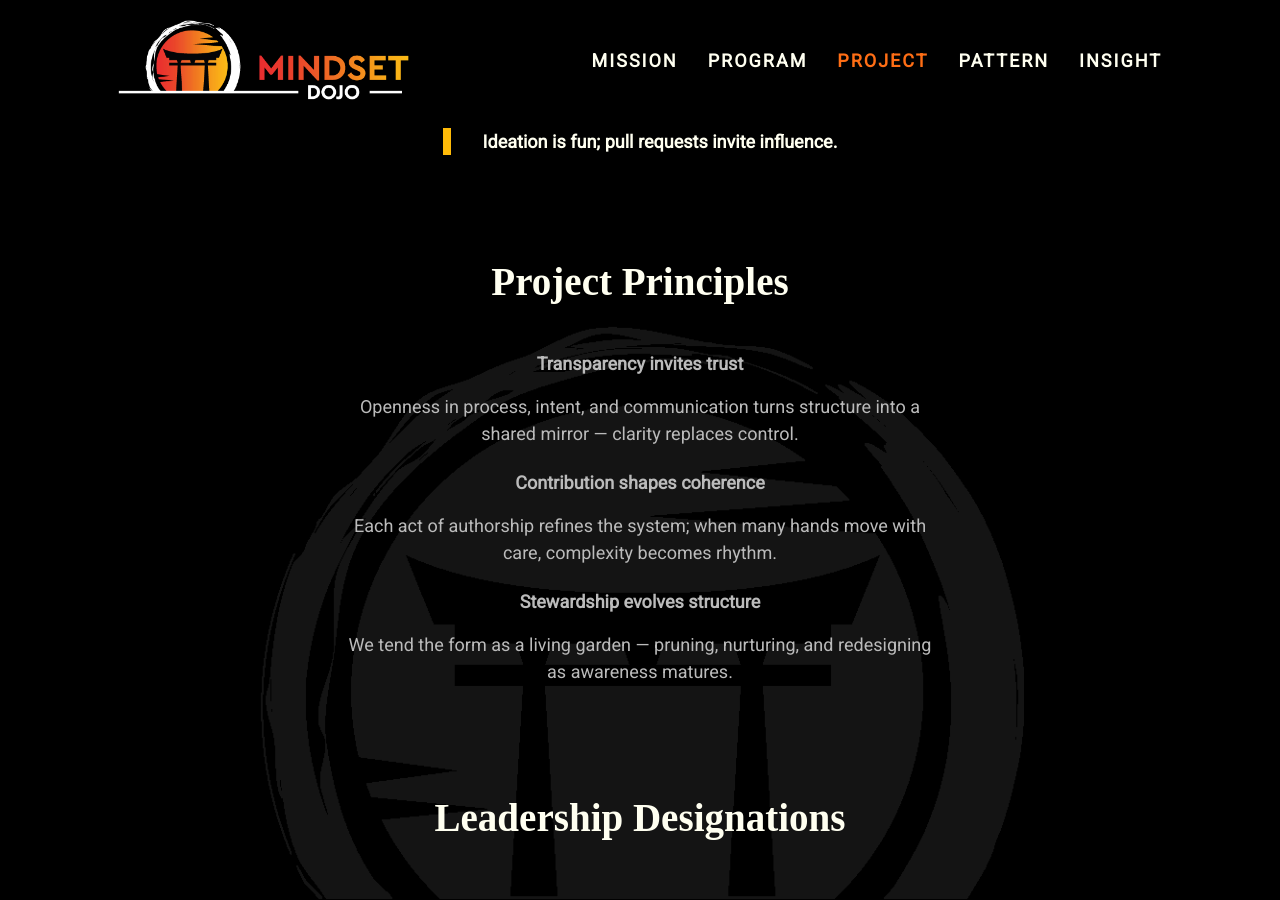
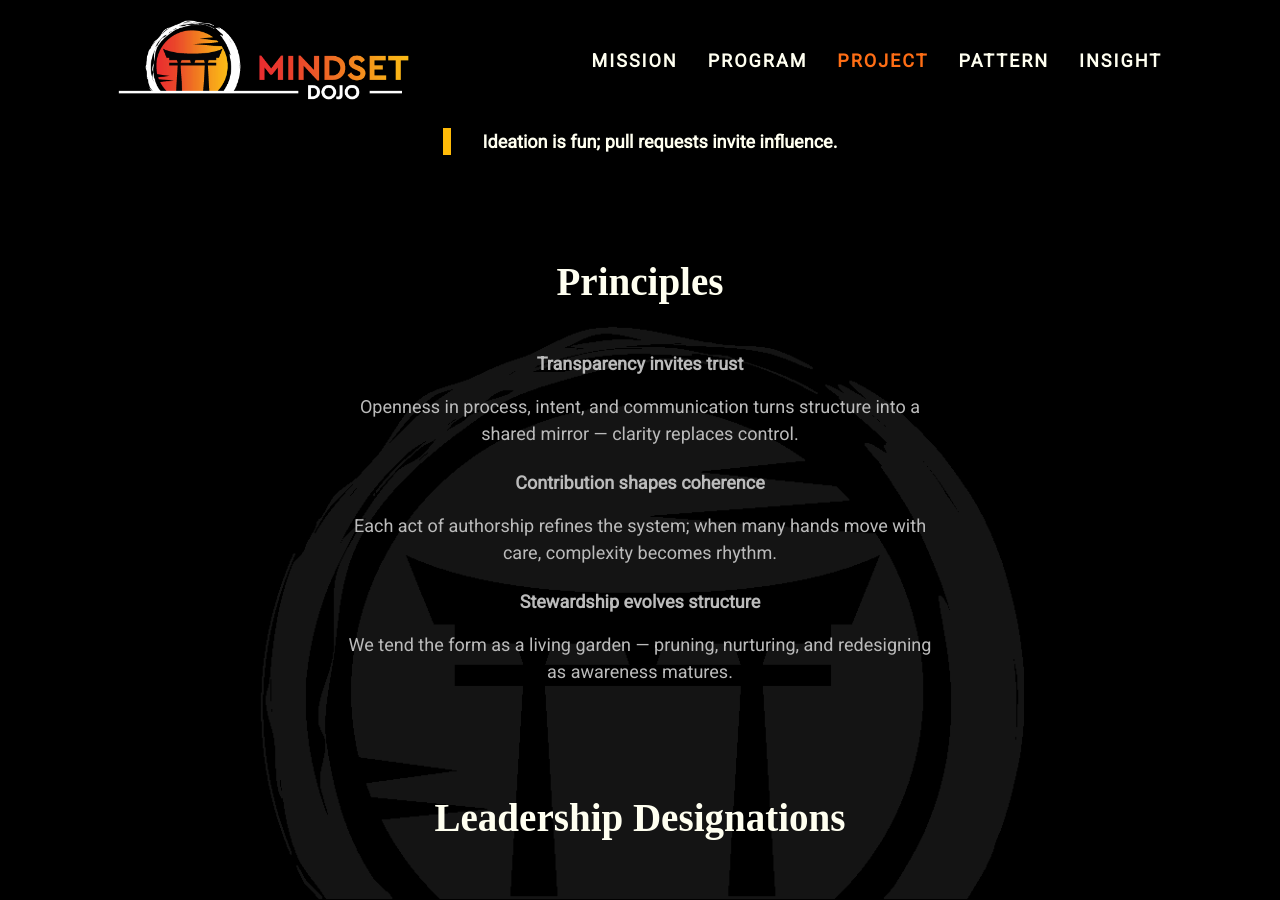
Before and after one commit to mindset-dojo/mindset-dojo.github.io, a Jekyll site: the page built from project.md, in a window 1280 px wide and 900 px high, scrolled down 740 px. Built offline with Jekyll 4.4.1, drawn with Linux system fonts in a browser that asks for light colours; some web fonts are replaced.

Commit message:
fix: Typo

```diff
--- a/_data/project.yaml
+++ b/_data/project.yaml
@@ -22,7 +22,7 @@ sections:
       text: "Ideation is fun; pull requests invite influence."
   - type: list
     data:
-      label: "Project Principles"
+      label: "Principles"
       items:
         - id: transparency
           label: "Transparency invites trust"
```
